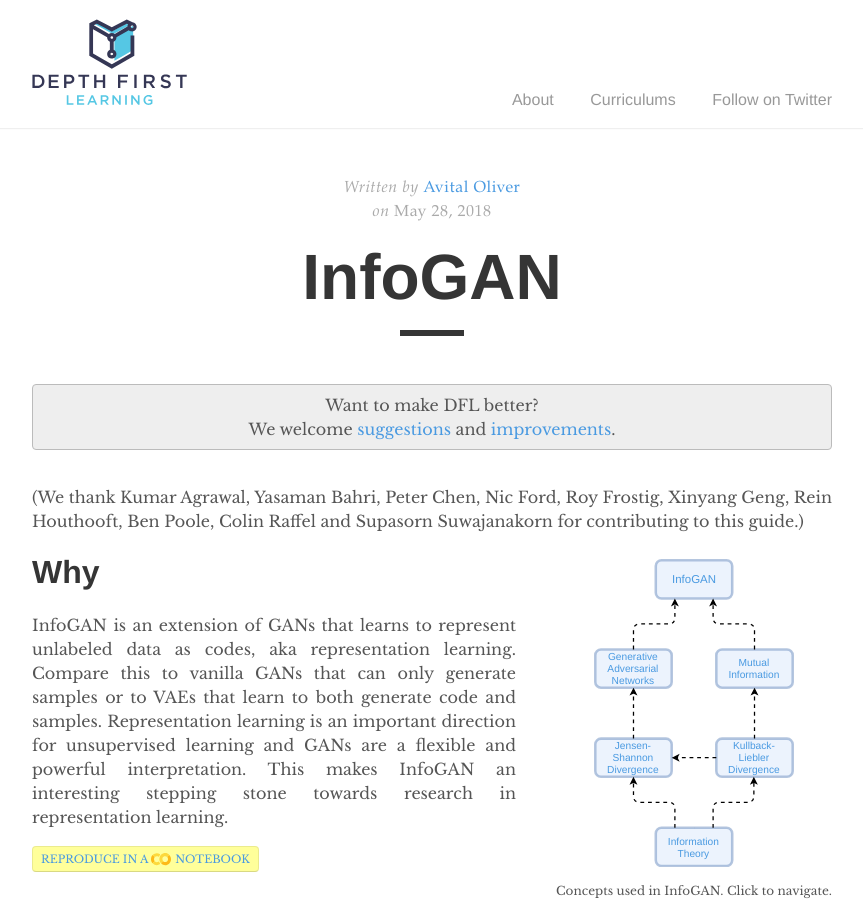
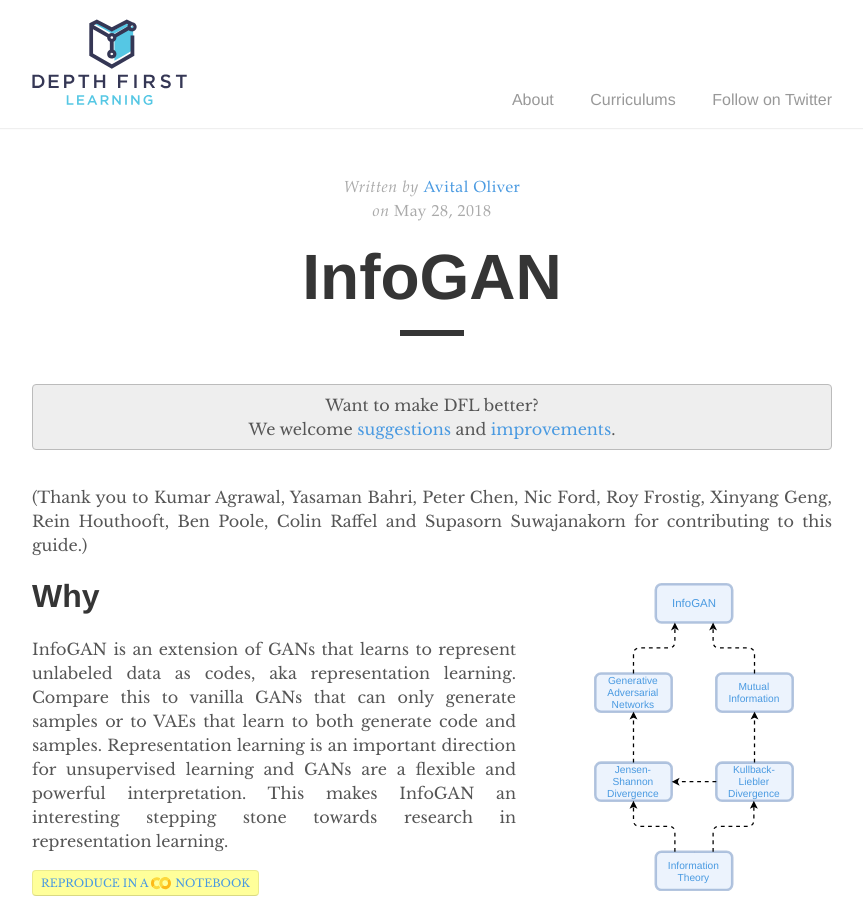
Before and after one commit to depthfirstlearning/depthfirstlearning.com, a Jekyll site: the page built from _posts/2018-05-28-InfoGAN.markdown, in a window 1280 px wide and 900 px high. Shown: the whole window, without its empty margins (208-1071 px from the left). Built offline with Jekyll 4.4.1, drawn with Linux system fonts in a browser that asks for light colours; formulas are drawn with MathJax 3.

Commit message:
infogan: slight adjs.

```diff
--- a/_posts/2018-05-28-InfoGAN.markdown
+++ b/_posts/2018-05-28-InfoGAN.markdown
@@ -2,7 +2,7 @@
 layout: post
 title:  "InfoGAN"
 date:   2018-05-28 10:00:00 -0400
-categories: generative-adversarial-networks representation-learning
+categories: generative-adversarial-networks,representation-learning
 author: avital
 blurb: "InfoGAN is an extension of GANs that learns to represent unlabeled
         data as codes. Representation learning is an important aspect of
@@ -12,7 +12,7 @@
 feedback: true
 ---
 
-(We thank Kumar Agrawal, Yasaman Bahri, Peter Chen, Nic Ford, Roy Frostig, Xinyang Geng, Rein Houthooft, Ben Poole, Colin Raffel and Supasorn Suwajanakorn for contributing to this guide.)
+(Thank you to Kumar Agrawal, Yasaman Bahri, Peter Chen, Nic Ford, Roy Frostig, Xinyang Geng, Rein Houthooft, Ben Poole, Colin Raffel and Supasorn Suwajanakorn for contributing to this guide.)
 
 <div class="deps-graph">
   <iframe class="deps" src="/assets/infogan-deps.svg" width="200"></iframe>
```
